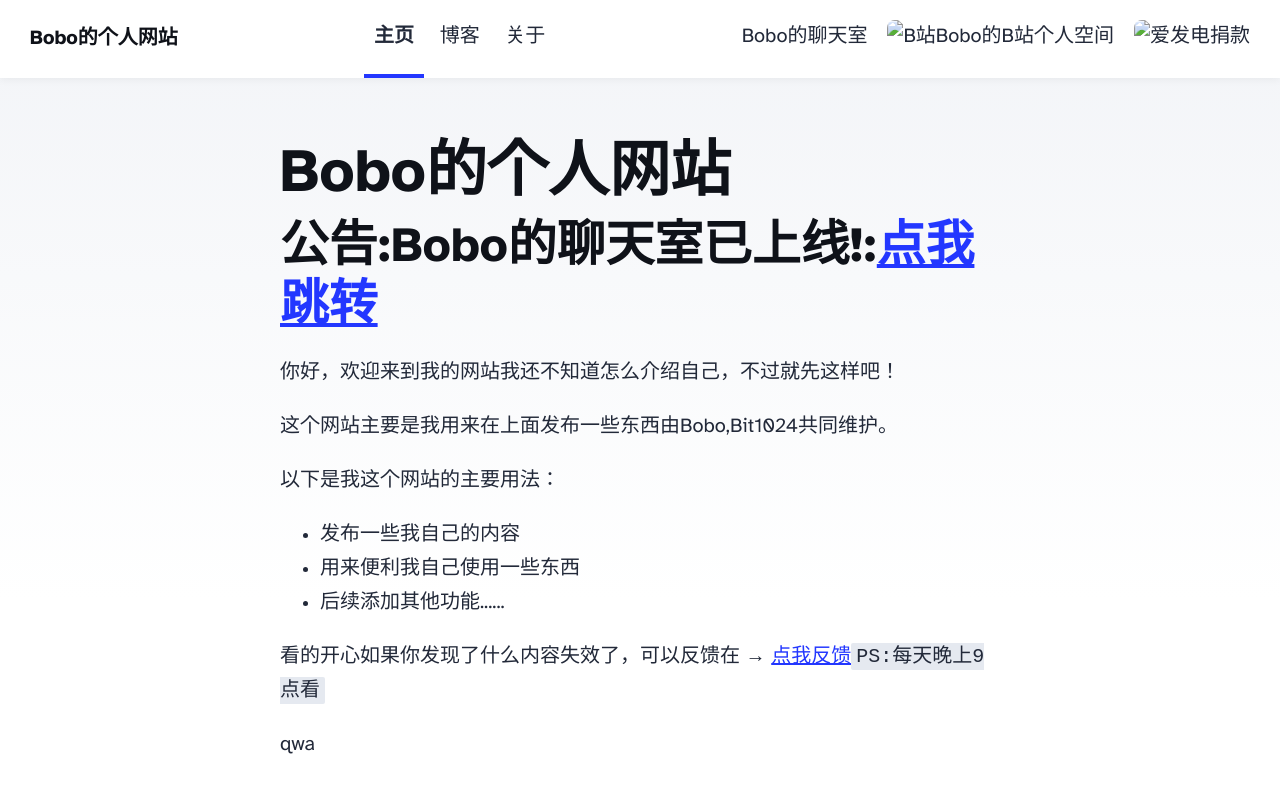
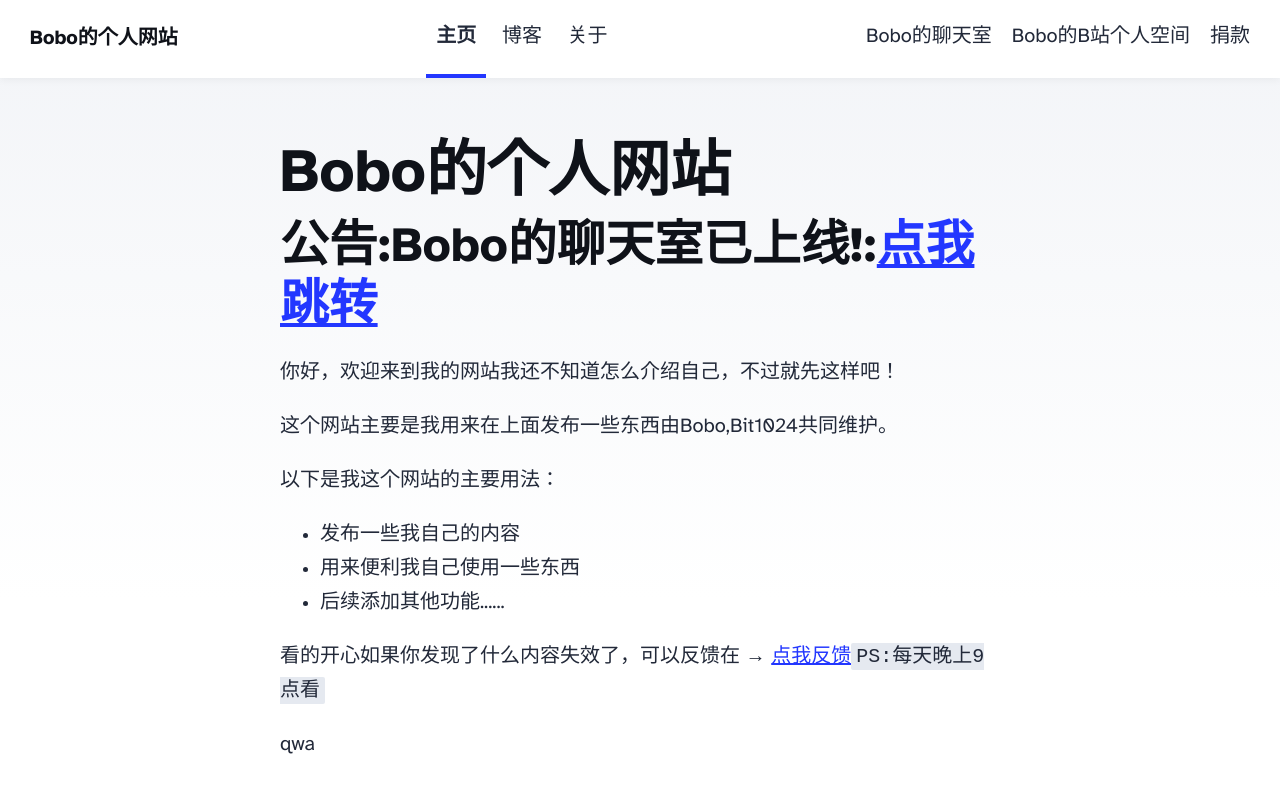
Before and after one commit to Bobozwb/boboweb, an Astro site: page / in a window 1280 px wide. Shown: the top 800 px of the page. Built offline with nearby package versions, Linux system fonts and the light colour scheme; Astro itself is replaced by a stand-in of ours.

Commit message:
Update Header.astro

```diff
--- a/src/components/Header.astro
+++ b/src/components/Header.astro
@@ -16,12 +16,12 @@ import { SITE_TITLE } from '../consts';
 		       </a>
 		<div class="social-links">
                         <a href="https://space.bilibili.com/1246394069" target="_blank">
-			      <img src="" alt="B站" title="Bobo的B站个人空间"/>
+			      <alt="B站" title="Bobo的B站个人空间"/>
                                    <span class="right-entry-text">Bobo的B站个人空间</span>
 		       </a>
 	        <div class="social-links">
 		        <a href="https://afdian.com/a/Bobowed" target="_blank">
-			      <img src="" alt="爱发电" title="考虑一下捐款?"/>
+			      <alt="爱发电" title="考虑一下捐款?"/>
                                    <span class="right-entry-text">捐款</span>
 		       </a>
 		</div>
```
